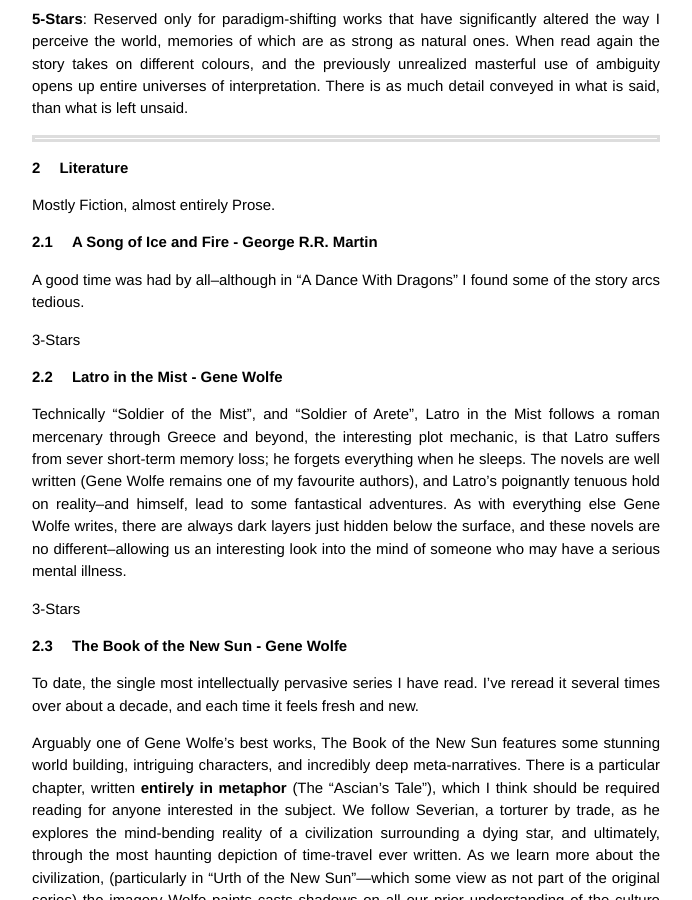
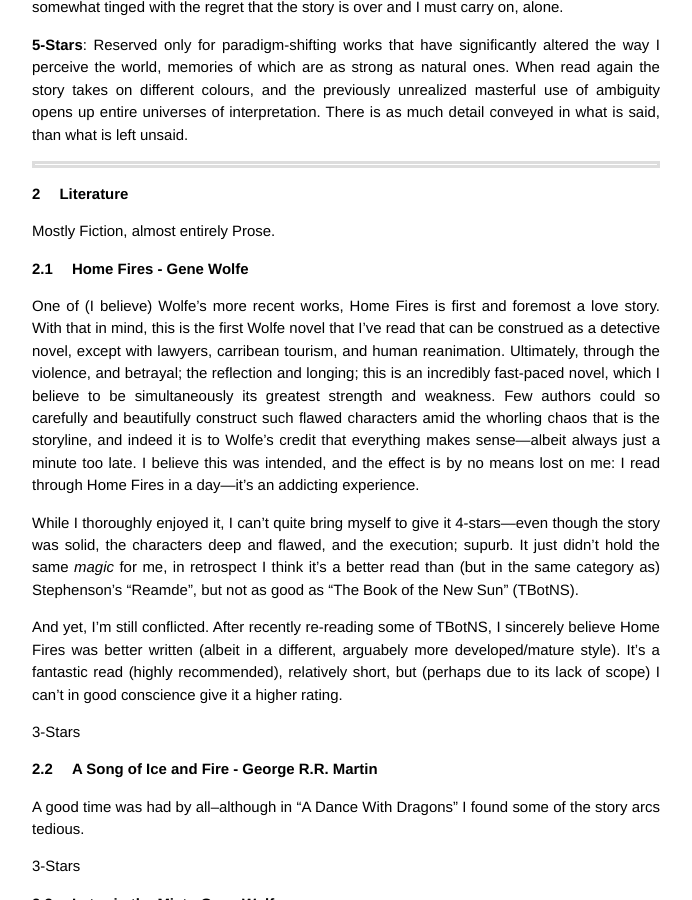
Before and after one commit to athuras/athuras.github.com, a Jekyll site: the page built from _posts/2014-03-05-Booklist.markdown, in a window 1280 px wide and 900 px high, scrolled down 1346 px. Shown: the whole window, without its empty margins (294-986 px from the left). Built offline with Jekyll 4.4.1, drawn with Linux system fonts in a browser that asks for light colours; some of the changed text lies outside the part shown.

Commit message:
updated booklist

```diff
--- a/_posts/2014-03-05-Booklist.markdown
+++ b/_posts/2014-03-05-Booklist.markdown
@@ -39,6 +39,21 @@
 
 # Literature
 Mostly Fiction, almost entirely Prose.
+
+## Home Fires - Gene Wolfe
+One of (I believe) Wolfe's more recent works, Home Fires is first and foremost a love story.
+With that in mind, this is the first Wolfe novel that I've read that can be construed as a detective novel, except with lawyers, carribean tourism, and human reanimation.
+Ultimately, through the violence, and betrayal; the reflection and longing; this is an incredibly fast-paced novel, which I believe to be simultaneously its greatest strength and weakness.
+Few authors could so carefully and beautifully construct such flawed characters amid the whorling chaos that is the storyline, and indeed it is to Wolfe's credit that everything makes sense&mdash;albeit always just a minute too late.
+I believe this was intended, and the effect is by no means lost on me: I read through Home Fires in a day&mdash;it's an addicting experience.
+
+While I thoroughly enjoyed it, I can't quite bring myself to give it 4-stars&mdash;even though the story was solid, the characters deep and flawed, and the execution; supurb.
+It just didn't hold the same *magic* for me, in retrospect I think it's a better read than (but in the same category as) Stephenson's "Reamde", but not as good as "The Book of the New Sun" (TBotNS).
+
+And yet, I'm still conflicted. After recently re-reading some of TBotNS, I sincerely believe Home Fires was better written (albeit in a different, arguabely more developed/mature style).
+It's a fantastic read (highly recommended), relatively short, but (perhaps due to its lack of scope) I can't in good conscience give it a higher rating.
+
+3-Stars
 
 ## A Song of Ice and Fire - George R.R. Martin
 A good time was had by all--although in "A Dance With Dragons" I found some of the story arcs tedious.
@@ -110,7 +125,7 @@
 All in all, a deep and interesting story, with near superb execution.
 
 What separates it (in terms of the level of enjoyment) for me from something like SAO, is that nothing is held back in the depictions of atrocity---some of the characters in Fate/Zero are truly evil: and there is no filter.
-Similarly some of the characters have motivations that are real heart-jerkers, and its terrifying to witness their battle with madness.
+Similarly some of the characters have motivations that are real heart-jerkers, and it's terrifying to witness their battle with madness.
 
 The Cowboy Bebop comparison is a little more subtle.
 If Cowboy Bebop is great the same way a show like Firefly is (solid characters, great serialization, sub themes etc.) Fate/Zero is great in that it is a story that has a true ending.
@@ -124,7 +139,7 @@
 However, the ease and fluidity with which SAO deals with complex and personal themes surrounding identity, and control betrays a much more mature purpose;
 and there were several scenes that snapped me out of my comfort zone (although that could just be some Japanese culture bleeding through).
 
-Perhaps I'm acutely susceptible to a well told coming-of-age story, partly some sweet-sweet catharsis relating to my own gaming experience, whatever it was, the series was addictive, and its surprisingly easy to 'binge'—in fact I think I may have watched the first 6-hours in a single sitting.
+Perhaps I'm acutely susceptible to a well told coming-of-age story, partly some sweet-sweet catharsis relating to my own gaming experience, whatever it was, the series was addictive, and it's surprisingly easy to 'binge'—in fact I think I may have watched the first 6-hours in a single sitting.
 
 3-Stars.
 
```
